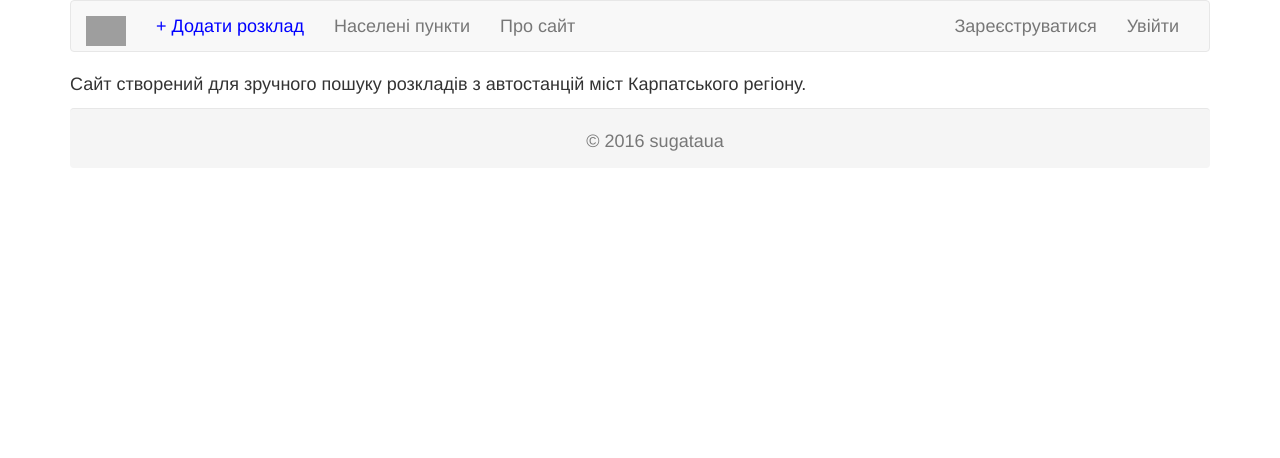
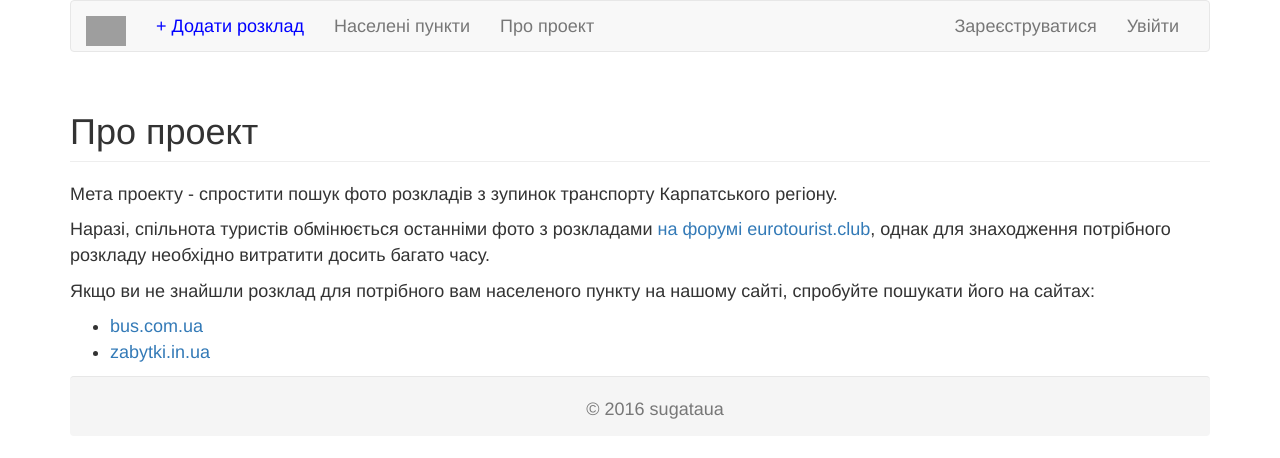
Before and after one commit to sugataua/hedgehog, a Flask app: page /about in a window 1280 px wide. Shown: the top 458 px of the page. Run offline with Flask 2, Linux system fonts and the light colour scheme; some libraries are stand-ins or nearby versions; grey boxes are pictures that could not be loaded.

Commit message:
Changed about-project page

```diff
--- a/hedgehog/templates/about.html
+++ b/hedgehog/templates/about.html
@@ -1,6 +1,17 @@
 {% extends "layout.html" %}
 {% block body %}
-
-	<p>Сайт створений для зручного пошуку розкладів з автостанцій міст Карпатського регіону.</p>
+    <div class="page-header">
+        <h1>Про проект</h1>
+    </div>
+    <div class="">
+	<p>Мета проекту - спростити пошук фото розкладів з зупинок транспорту Карпатського регіону.</p>
+<p>Наразі, спільнота туристів обмінюється останніми фото з розкладами <a href="http://eurotourist.club/viewtopic.php?f=115&t=74216&start=270">на форумі eurotourist.club</a>, однак для знаходження потрібного розкладу необхідно витратити досить багато часу.</p>
+<p>
+Якщо ви не знайшли розклад для потрібного вам населеного пункту на нашому сайті, спробуйте пошукати його на сайтах:
+    <ul>
+        <li><a href="http://bus.com.ua">bus.com.ua</a></li>
+        <li><a href="http://zabytki.in.ua">zabytki.in.ua</a></li>
+    </ul>
+</div>
 
 {% endblock %}
--- a/hedgehog/templates/layout.html
+++ b/hedgehog/templates/layout.html
@@ -35,7 +35,7 @@
             </ul>
             <ul class="nav navbar-nav">
                 <li><a href="{{ url_for('show_localities') }}">Населені пункти</a></li>
-                <li><a href="{{ url_for('about_page') }}">Про сайт</a></li>
+                <li><a href="{{ url_for('about_page') }}">Про проект</a></li>
             </ul>
 
 
```
